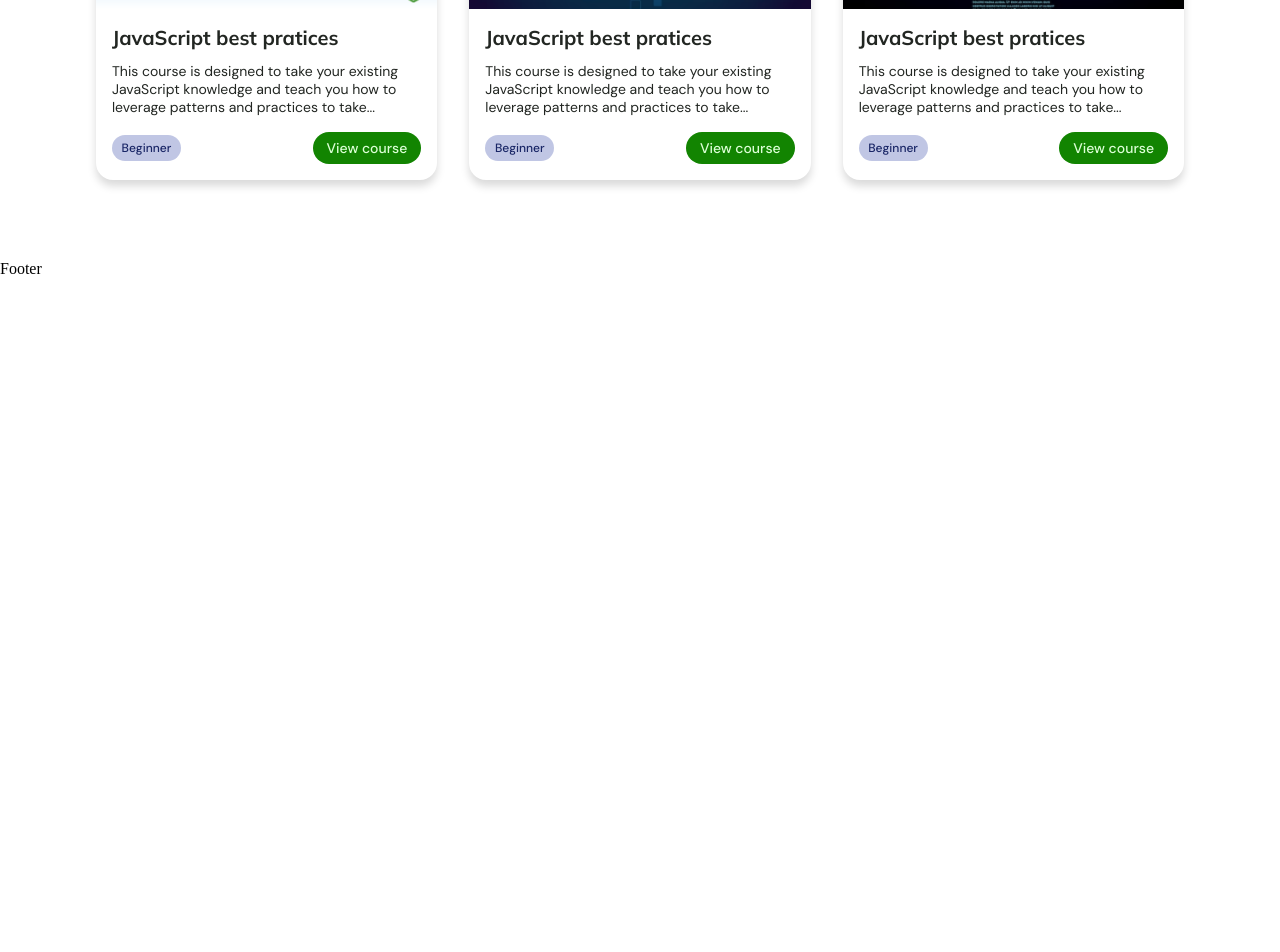
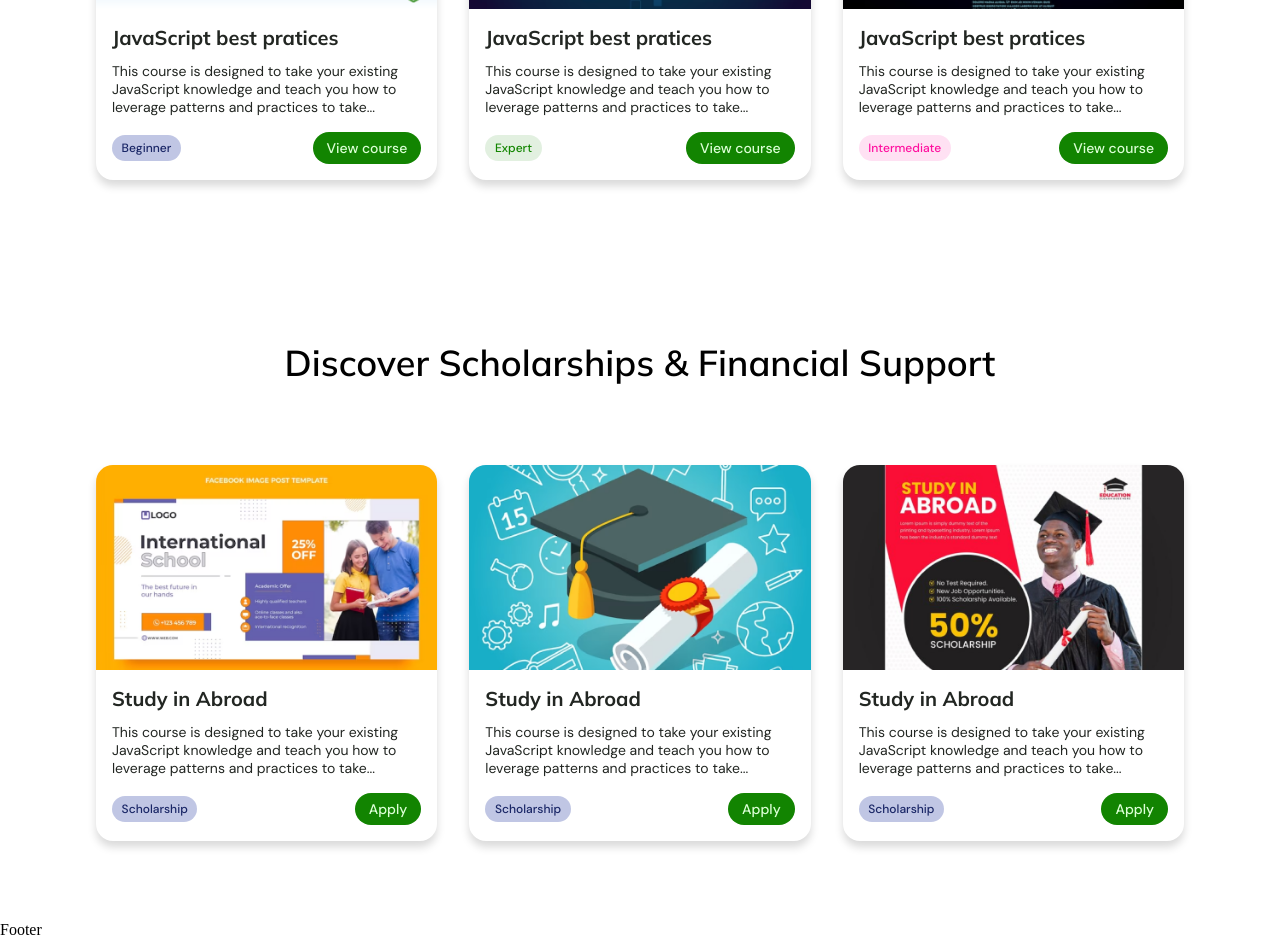
Before and after one commit to nacossuil/Uil-Nacos-Web, a React (Vite) app in the folder frontend/: page /opportunities in a window 1280 px wide. Shown: the part 1020-1972 px from the top of the page. Built offline with nearby package versions, Linux system fonts and the light colour scheme.

Commit message:
Refactoring
Refactored reusable card components

```diff
--- a/frontend/src/pages/Opportunities/OpportunitiesPage.jsx
+++ b/frontend/src/pages/Opportunities/OpportunitiesPage.jsx
@@ -1,35 +1,16 @@
+import PropTypes from "prop-types";
 import "./Opportunitiespage.css";
-import PropTypes from "prop-types";
-
-const tempCoursesData = [
-  {
-    img: "./../../../src/assets/Opportunities/resources-img1.png",
-    title: "JavaScript best pratices",
-    description:
-      "This course is designed to take your existing JavaScript knowledge and teach you how to leverage patterns and practices to take...",
-    level: "Beginner",
-  },
-  {
-    img: "./../../../src/assets/Opportunities/resources-img2.png",
-    title: "JavaScript best pratices",
-    description:
-      "This course is designed to take your existing JavaScript knowledge and teach you how to leverage patterns and practices to take...",
-    level: "Beginner",
-  },
-  {
-    img: "./../../../src/assets/Opportunities/resources-img3.png",
-    title: "JavaScript best pratices",
-    description:
-      "This course is designed to take your existing JavaScript knowledge and teach you how to leverage patterns and practices to take...",
-    level: "Beginner",
-  },
-];
+import { tempCoursesData, tempScholarshipsData } from "./tempData";
 
 const OpportunitiesPage = () => {
   return (
     <div className="opportunities">
       <PageIntro />
-      <Courses />
+      <Resources data={tempCoursesData} heading="Shared Career Resources" />
+      <Resources
+        data={tempScholarshipsData}
+        heading="Discover Scholarships & Financial Support"
+      />
     </div>
   );
 };
@@ -66,54 +47,85 @@ const PageIntro = () => {
   );
 };
 
-const Courses = () => {
+const Resources = ({ data, heading }) => {
   return (
     <section className="section-courses">
       <div className="container">
-        <h1 className="heading-md">Shared Career Resources</h1>
-        <CoursesCards />
+        <h1 className="heading-md">{heading}</h1>
+        <ResourcesCards data={data} />
       </div>
     </section>
   );
 };
 
-const CoursesCards = () => {
+Resources.propTypes = {
+  data: PropTypes.array,
+  heading: PropTypes.string,
+};
+
+const ResourcesCards = ({ data }) => {
   return (
-    <ul className="courses__cards">
-      {tempCoursesData.map((course, i) => (
-        <CoursesCard
+    <ul className="resources__cards">
+      {data.map((data, i) => (
+        <ResourcesCard
           key={i}
-          img={course.img}
-          title={course.title}
-          description={course.description}
-          level={course.level}
+          img={data.img}
+          title={data.title}
+          description={data.description}
+          level={data.level}
         />
       ))}
     </ul>
   );
 };
 
-const CoursesCard = ({ img, title, description, level }) => {
+ResourcesCards.propTypes = {
+  data: PropTypes.array,
+};
+
+const ResourcesCard = ({ img, title, description, level }) => {
+  let color, bgColor;
+
+  if (level === "Beginner") {
+    bgColor = "#c0c6e4";
+    color = "#192666";
+  }
+
+  if (level === "Expert") {
+    bgColor = "#1386011F";
+    color = "#138601";
+  }
+  if (level === "Intermediate") {
+    bgColor = "#FF0F9F1F";
+    color = "#FF0F9F";
+  }
+
   return (
-    <li>
-      <a href="\#" className="courses__card">
+    <li className="resources__card">
       <img src={img} alt="course" />
       <div className="content">
         <h3 className="heading-sm">{title}</h3>
         <p className="text-sm">{description}</p>
         <div className="justify-flex">
-            <span className="tag">{level}</span>
+          <span
+            style={{
+              backgroundColor: level ? bgColor : "#c0c6e4",
+              color: level ? color : "#192666",
+            }}
+            className="tag"
+          >
+            {level ? level : "Scholarship"}
+          </span>
           <a href="/#" className="btn btn-md">
-              View course
+            {level ? "View course" : "Apply"}
           </a>
         </div>
       </div>
-      </a>
     </li>
   );
 };
 
-CoursesCard.propTypes = {
+ResourcesCard.propTypes = {
   img: PropTypes.string,
   title: PropTypes.string,
   description: PropTypes.string,
--- a/frontend/src/pages/Opportunities/Opportunitiespage.css
+++ b/frontend/src/pages/Opportunities/Opportunitiespage.css
@@ -38,7 +38,7 @@
 img {
   /* Making images responsive */
   display: block;
-  max-width: 100%;
+  width: 100%;
 }
 
 /*###### RE-USABLE CLASSES ######*/
@@ -141,32 +141,26 @@ img {
   text-align: center;
 }
 
-.courses__cards {
+.resources__cards {
   list-style-type: none;
   display: grid;
   grid-template-columns: repeat(3, 1fr);
   gap: 2rem;
 }
 
-.courses > li {
-  border-radius: var(--card-radius);
-}
-
-.courses__card {
-  display: block;
-  text-decoration: none;
+.resources__card {
   color: var(--text-color);
   box-shadow: var(--custom-box-shadow);
   border-radius: var(--card-radius);
   overflow: hidden;
 }
 
-.courses__card .content {
+.resources__card .content {
   padding: 1rem;
 }
 
 /* This element would be conditionally styled in the JSX */
-.courses__card .tag {
+.resources__card .tag {
   display: inline-block;
   color: #192666;
   font-size: var(--fs-text-x-sm);
--- /dev/null
+++ b/frontend/src/pages/Opportunities/tempData.js
@@ -0,0 +1,44 @@
+export const tempCoursesData = [
+  {
+    img: "./../../../src/assets/Opportunities/resources-img1.png",
+    title: "JavaScript best pratices",
+    description:
+      "This course is designed to take your existing JavaScript knowledge and teach you how to leverage patterns and practices to take...",
+    level: "Beginner",
+  },
+  {
+    img: "./../../../src/assets/Opportunities/resources-img2.png",
+    title: "JavaScript best pratices",
+    description:
+      "This course is designed to take your existing JavaScript knowledge and teach you how to leverage patterns and practices to take...",
+    level: "Expert",
+  },
+  {
+    img: "./../../../src/assets/Opportunities/resources-img3.png",
+    title: "JavaScript best pratices",
+    description:
+      "This course is designed to take your existing JavaScript knowledge and teach you how to leverage patterns and practices to take...",
+    level: "Intermediate",
+  },
+];
+
+export const tempScholarshipsData = [
+  {
+    img: "./../../../src/assets/Opportunities/scholarship-img1.png",
+    title: "Study in Abroad",
+    description:
+      "This course is designed to take your existing JavaScript knowledge and teach you how to leverage patterns and practices to take...",
+  },
+  {
+    img: "./../../../src/assets/Opportunities/scholarship-img2.png",
+    title: "Study in Abroad",
+    description:
+      "This course is designed to take your existing JavaScript knowledge and teach you how to leverage patterns and practices to take...",
+  },
+  {
+    img: "./../../../src/assets/Opportunities/scholarship-img-3.png",
+    title: "Study in Abroad",
+    description:
+      "This course is designed to take your existing JavaScript knowledge and teach you how to leverage patterns and practices to take...",
+  },
+];
```
Lines whose indentation alone changed are shown as unchanged.
